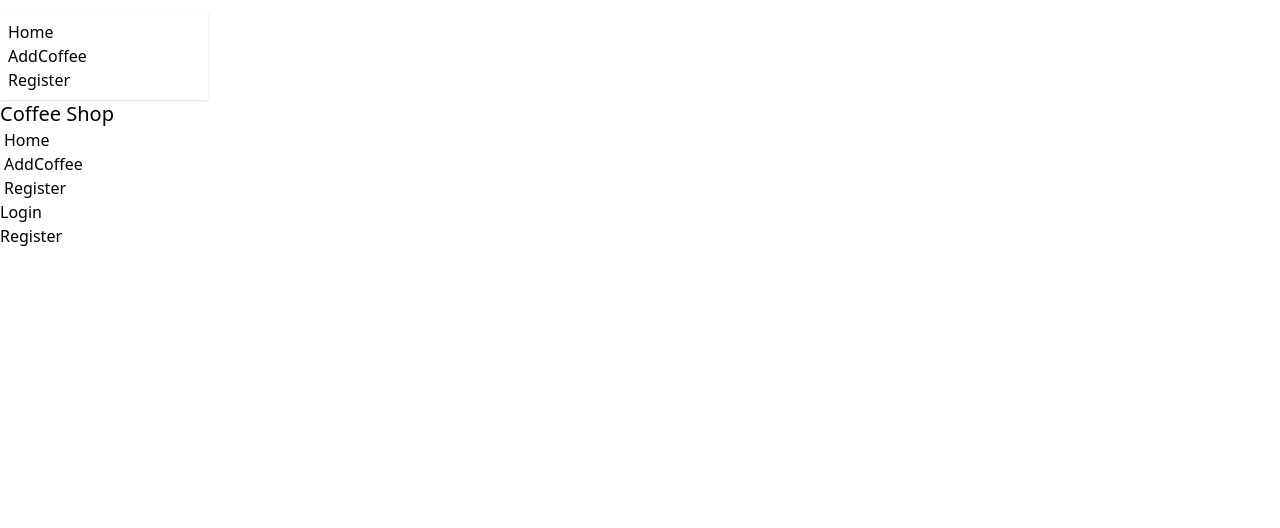
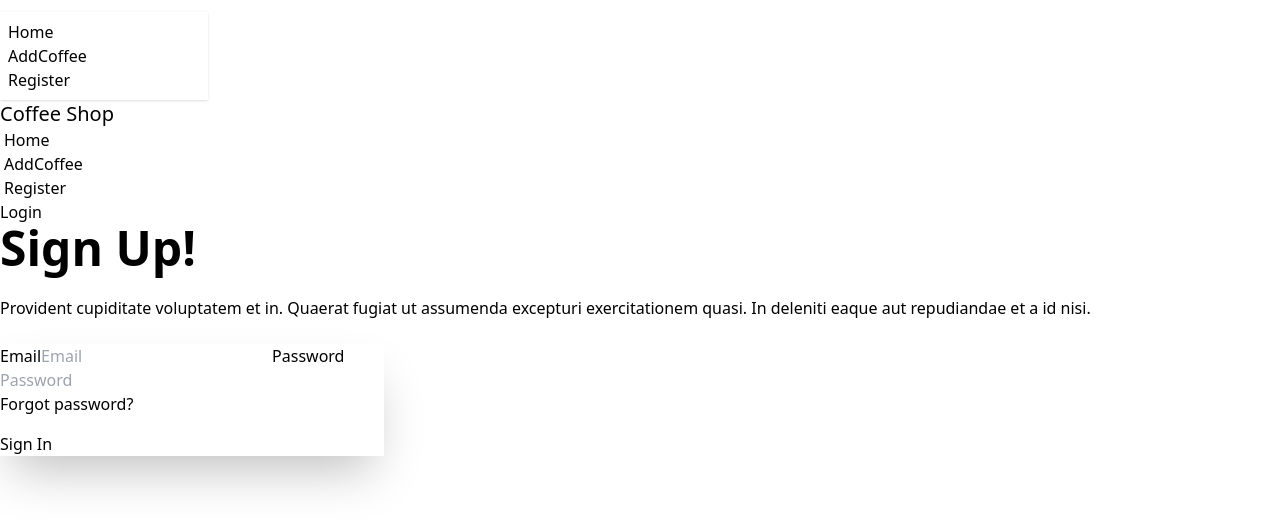
Before and after one commit to swadebsharma10/coffee-store-client-25, a React (Vite) app: page /reg in a window 1280 px wide. Shown: the top 528 px of the page. Built offline with nearby package versions, Linux system fonts and the light colour scheme.

Commit message:
create auth provider and user sign up with firebase

```diff
--- a/src/Firebase/firebase.config.js
+++ b/src/Firebase/firebase.config.js
@@ -1,5 +1,6 @@
 // Import the functions you need from the SDKs you need
 import { initializeApp } from "firebase/app";
+import { getAuth } from "firebase/auth";
 // TODO: Add SDKs for Firebase products that you want to use
 // https://firebase.google.com/docs/web/setup#available-libraries
 
@@ -15,4 +16,5 @@ const firebaseConfig = {
 
 // Initialize Firebase
 const app = initializeApp(firebaseConfig);
-export default app;
+const auth = getAuth(app);
+export default auth;
--- a/src/Pages/Login.jsx
+++ b/src/Pages/Login.jsx
@@ -1,9 +1,54 @@
 import React from 'react';
 
 const Login = () => {
+
+      const handleSignin = (e) => {
+            e.preventDefault();
+            const form = e.target;
+            const email = form.email.value;
+            const password = form.password.value;
+            console.log(email, password)
+      }
       return (
             <div>
-                  <h2>Login here</h2>
+                  <div className="hero bg-base-200 min-h-screen">
+      <div className="hero-content flex-col lg:flex-row-reverse">
+        <div className="text-center lg:text-left">
+          <h1 className="text-5xl font-bold">Sign In!</h1>
+          <p className="py-6">
+            Provident cupiditate voluptatem et in. Quaerat fugiat ut assumenda
+            excepturi exercitationem quasi. In deleniti eaque aut repudiandae et
+            a id nisi.
+          </p>
+        </div>
+        <div className="card bg-base-100 w-full max-w-sm shrink-0 shadow-2xl">
+          <form onSubmit={handleSignin} className="card-body">
+            <fieldset className="fieldset">
+              <label className="fieldset-label">Email</label>
+              <input
+                type="email"
+                name="email"
+                className="input"
+                placeholder="Email"
+              />
+              <label className="fieldset-label">Password</label>
+              <input
+                type="password"
+                name="password"
+                className="input"
+                placeholder="Password"
+              />
+              <div>
+                <a className="link link-hover">Forgot password?</a>
+              </div>
+              <button type="submit" className="btn btn-neutral mt-4">
+                Sign In
+              </button>
+            </fieldset>
+          </form>
+        </div>
+      </div>
+    </div>
             </div>
       );
 };
--- a/src/Pages/Register.jsx
+++ b/src/Pages/Register.jsx
@@ -1,11 +1,69 @@
-import React from 'react';
+import React, { useContext } from "react";
+import { AuthContext } from "../Providers/AuthProvider";
 
 const Register = () => {
-      return (
-            <div>
-                  <h4>Register</h4>
+  const { createUser } = useContext(AuthContext);
+
+  const handleCreateUser = (e) => {
+      e.preventDefault();
+      const form = e.target;
+      const email = form.email.value;
+      const password = form.password.value;
+      // console.log(email, password)
+      createUser(email, password)
+      .then(result =>{
+            const user = result.user;
+            console.log('create user', user)
+      })
+      .catch(error =>{
+            console.log('error', error.message)
+      })
+}
+
+  return (
+    <div>
+      <div>
+        <div className="hero bg-base-200 min-h-screen">
+          <div className="hero-content flex-col lg:flex-row-reverse">
+            <div className="text-center lg:text-left">
+              <h1 className="text-5xl font-bold">Sign Up!</h1>
+              <p className="py-6">
+                Provident cupiditate voluptatem et in. Quaerat fugiat ut
+                assumenda excepturi exercitationem quasi. In deleniti eaque aut
+                repudiandae et a id nisi.
+              </p>
             </div>
-      );
+            <div className="card bg-base-100 w-full max-w-sm shrink-0 shadow-2xl">
+              <form onSubmit={handleCreateUser} className="card-body">
+                <fieldset className="fieldset">
+                  <label className="fieldset-label">Email</label>
+                  <input
+                    type="email"
+                    name="email"
+                    className="input"
+                    placeholder="Email"
+                  />
+                  <label className="fieldset-label">Password</label>
+                  <input
+                    type="password"
+                    name="password"
+                    className="input"
+                    placeholder="Password"
+                  />
+                  <div>
+                    <a className="link link-hover">Forgot password?</a>
+                  </div>
+                  <button type="submit" className="btn btn-neutral mt-4">
+                    Sign In
+                  </button>
+                </fieldset>
+              </form>
+            </div>
+          </div>
+        </div>
+      </div>
+    </div>
+  );
 };
 
 export default Register;
--- /dev/null
+++ b/src/Providers/AuthProvider.jsx
@@ -0,0 +1,33 @@
+import { createUserWithEmailAndPassword, signInWithEmailAndPassword } from "firebase/auth";
+import { createContext, useState } from "react";
+import auth from "../Firebase/firebase.config";
+
+export const AuthContext = createContext();
+
+const AuthProvider = ({children}) => {
+
+      const [user,  setUser] = useState(null);
+      const [loading, setLoading] = useState(true);
+
+      const createUser =(email, password)=>{
+            setLoading(true);
+            return createUserWithEmailAndPassword(auth, email, password)
+      }
+      const loginUser =(email, password)=>{
+            setLoading(true);
+            return signInWithEmailAndPassword(auth, email, password)
+      }
+
+      const authInfo ={
+            createUser,
+            loginUser,
+
+      }
+      return (
+            <AuthContext.Provider value={authInfo}>
+                  {children}
+            </AuthContext.Provider>
+      );
+};
+
+export default AuthProvider;
--- a/src/main.jsx
+++ b/src/main.jsx
@@ -1,48 +1,52 @@
-import { StrictMode } from 'react'
-import { createRoot } from 'react-dom/client'
-import './index.css'
-import App from './App.jsx';
-import { createBrowserRouter, RouterProvider } from 'react-router-dom';
-import Main from './Layout/Main.jsx';
-import Home from './Pages/Home.jsx';
-import AddCoffee from './Pages/AddCoffee.jsx';
-import UpdateCoffee from './Pages/UpdateCoffee.jsx';
-import Register from './Pages/Register.jsx';
-import Login from './Pages/Login.jsx';
+import { StrictMode } from "react";
+import { createRoot } from "react-dom/client";
+import "./index.css";
+import App from "./App.jsx";
+import { createBrowserRouter, RouterProvider } from "react-router-dom";
+import Main from "./Layout/Main.jsx";
+import Home from "./Pages/Home.jsx";
+import AddCoffee from "./Pages/AddCoffee.jsx";
+import UpdateCoffee from "./Pages/UpdateCoffee.jsx";
+import Register from "./Pages/Register.jsx";
+import Login from "./Pages/Login.jsx";
+import AuthProvider from "./Providers/AuthProvider.jsx";
 
 const router = createBrowserRouter([
   {
     path: "/",
-    element: <Main/>,
+    element: <Main />,
     children: [
       {
-        path: '/',
-        element: <Home/>,
-        loader: ()=> fetch(`http://localhost:5000/coffee`)
+        path: "/",
+        element: <Home />,
+        loader: () => fetch(`http://localhost:5000/coffee`),
       },
       {
-        path: '/reg',
-        element: <Register/>
+        path: "/reg",
+        element: <Register />,
       },
       {
-        path: '/login',
-        element: <Login/>
+        path: "/login",
+        element: <Login />,
       },
       {
-        path: '/addCoffee',
-        element: <AddCoffee/>
+        path: "/addCoffee",
+        element: <AddCoffee />,
       },
       {
-        path: '/update/:id',
-        element: <UpdateCoffee/>,
-        loader: ({params}) => fetch(`http://localhost:5000/coffee/${params.id}`)
-      }
-    ]
+        path: "/update/:id",
+        element: <UpdateCoffee />,
+        loader: ({ params }) =>
+          fetch(`http://localhost:5000/coffee/${params.id}`),
+      },
+    ],
   },
 ]);
 
-createRoot(document.getElementById('root')).render(
+createRoot(document.getElementById("root")).render(
   <StrictMode>
-    <RouterProvider router={router} />
-  </StrictMode>,
-)
+    <AuthProvider>
+      <RouterProvider router={router} />
+    </AuthProvider>
+  </StrictMode>
+);
```
